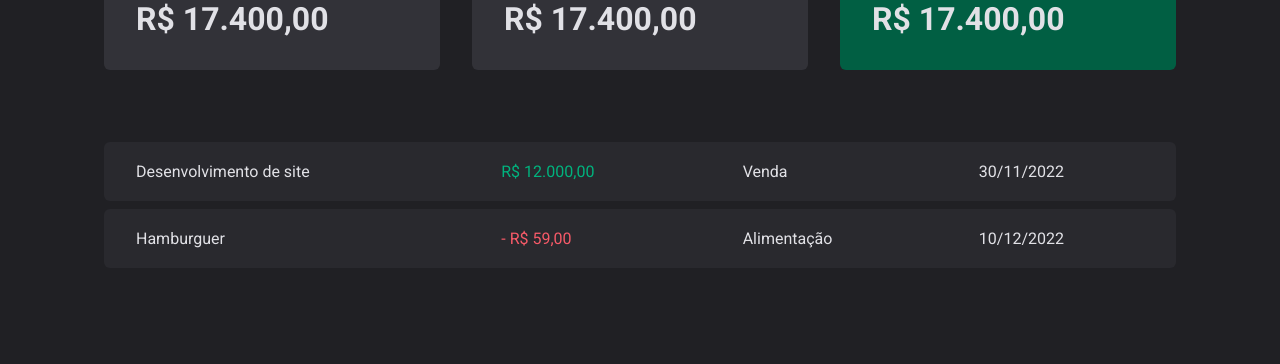
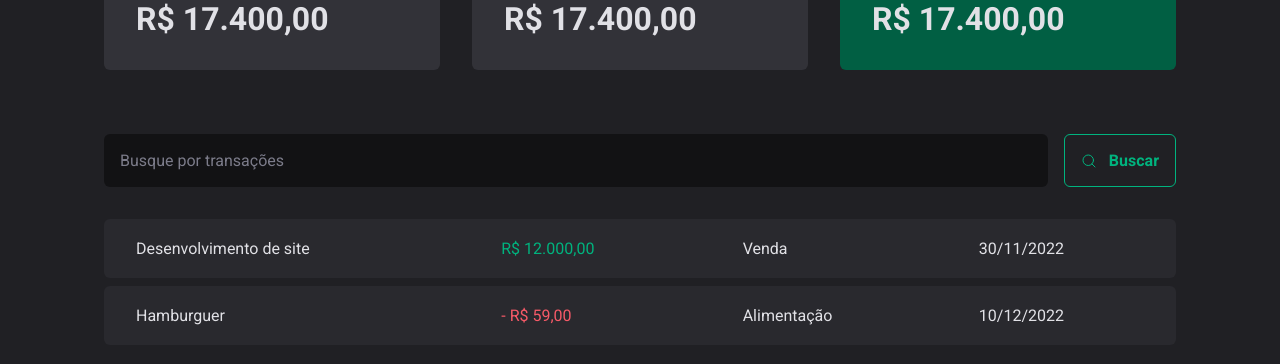
Before and after one commit to joalissongomes1994/dt-money, a React (Vite) app: page / in a window 1280 px wide. Shown: the top 364 px of the page. Built offline with nearby package versions, Linux system fonts and the light colour scheme.

Commit message:
feat: Create SearchForm component

```diff
--- /dev/null
+++ b/src/pages/Transactions/components/SearchForm/index.tsx
@@ -0,0 +1,14 @@
+import { MagnifyingGlass } from "phosphor-react";
+import { SearchFormContainer } from "./styled";
+
+export function SearchForm(){
+  return (
+    <SearchFormContainer>
+      <input type="text" placeholder="Busque por transações" />
+      <button type="button">
+        <MagnifyingGlass />
+        <span>Buscar</span>
+      </button>
+    </SearchFormContainer>
+  )
+}
--- /dev/null
+++ b/src/pages/Transactions/components/SearchForm/styled.ts
@@ -0,0 +1,42 @@
+import styled from "styled-components";
+
+export const SearchFormContainer = styled.form`
+  display: flex;
+  gap: 1rem;
+
+  input {
+    flex: 1;
+    padding: 1rem;
+    border: 0;
+    border-radius: 6px;
+
+    background-color: ${(props) => props.theme["gray-900"]};
+    color: ${(props) => props.theme["gray-300"]};
+
+    &::placeholder {
+      color: ${(props) => props.theme["gray-500"]};
+    }
+  }
+
+  button {
+    display: flex;
+    align-items: center;
+    gap: 0.75rem;
+
+    padding: 1rem;
+
+    border-radius: 6px;
+    border: 1px solid ${(props) => props.theme["green-300"]};
+    background-color: transparent;
+    color: ${(props) => props.theme["green-300"]};
+    font-weight: bold;
+    cursor: pointer;
+
+    &:hover {
+      border-color: ${(props) => props.theme["green-500"]};
+      background-color: ${(props) => props.theme["green-500"]};
+      color: ${(props) => props.theme.white};
+      transition: background-color 0.2s, color 0.2s, border-color 0.2s;
+    }
+  }
+`
--- a/src/pages/Transactions/index.tsx
+++ b/src/pages/Transactions/index.tsx
@@ -1,5 +1,6 @@
 import { Header } from "../../components/Header";
 import { Summary } from "../../components/Summary";
+import { SearchForm } from "./components/SearchForm";
 import { PriceHighLight, TransactionsContainer, TransactionsTable } from "./styles";
 
 export function Transactions() {
@@ -9,6 +10,7 @@
       <Summary />
 
       <TransactionsContainer>
+        <SearchForm />
         <TransactionsTable>
           <tbody>
             <tr>
--- a/src/pages/Transactions/styles.ts
+++ b/src/pages/Transactions/styles.ts
@@ -11,7 +11,7 @@
   width: 100%;
   border-collapse: separate;
   border-spacing: 0 0.5rem;
-  /* margin-top: 1.5rem; */
+  margin-top: 1.5rem;
 
   td {
     padding: 1.25rem 2rem;
```
